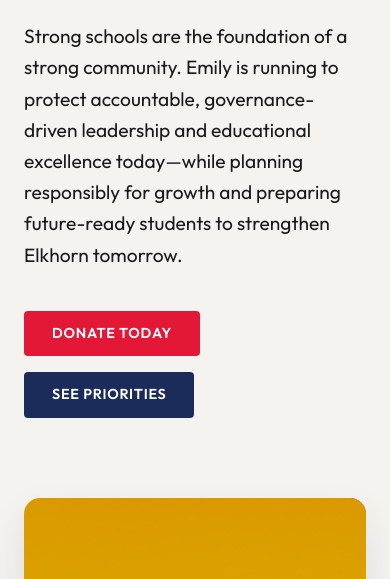
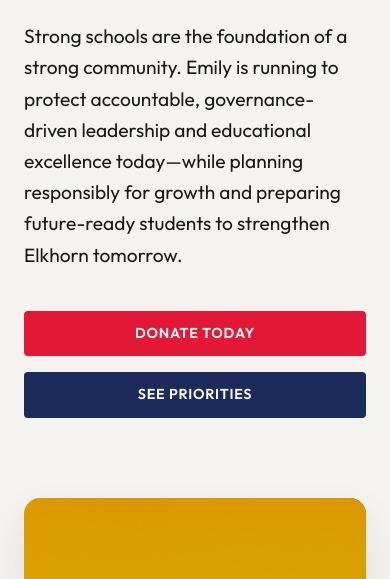
Before and after one commit to pdavlin/emilyforelkhorn.com, an Astro site: page / in a window 390 px wide. Shown: the part 265-844 px from the top of the page. Built offline with nearby package versions, Linux system fonts and the light colour scheme; Astro itself is replaced by a stand-in of ours.

Commit message:
fix z-index and button widths

```diff
--- a/src/components/Action.astro
+++ b/src/components/Action.astro
@@ -38,7 +38,7 @@ const actions = [
   <div class="absolute top-0 right-0 w-96 h-96 bg-white/5 rounded-full -translate-y-1/2 translate-x-1/2"></div>
   <div class="absolute bottom-0 left-0 w-64 h-64 bg-white/5 rounded-full translate-y-1/2 -translate-x-1/2"></div>
 
-  <div class="max-w-(--container-xl) mx-auto relative z-10">
+  <div class="max-w-(--container-xl) mx-auto relative z-1">
     <div class="text-center mb-(--space-xl)">
       <span class="text-white/70 font-semibold text-sm tracking-[0.2em] uppercase">Take Action</span>
       <h2 class="font-display text-4xl md:text-5xl font-bold text-white mt-4">
--- a/src/components/Hero.astro
+++ b/src/components/Hero.astro
@@ -41,12 +41,12 @@ import emilyBlue from '../assets/images/emily-blue.jpeg';
                     responsibly for growth and preparing future-ready students
                     to strengthen Elkhorn tomorrow.
                 </p>
-                <div class="flex gap-4 flex-wrap">
+                <div class="flex flex-col sm:flex-row gap-4">
                     <a
                         href="https://secure.actblue.com/donate/emilyforelkhorn"
-                        class="btn btn-primary">Donate Today</a
+                        class="btn btn-primary w-full sm:w-auto">Donate Today</a
                     >
-                    <a href="#priorities" class="btn btn-secondary"
+                    <a href="#priorities" class="btn btn-secondary w-full sm:w-auto"
                         >See Priorities</a
                     >
                 </div>
```
